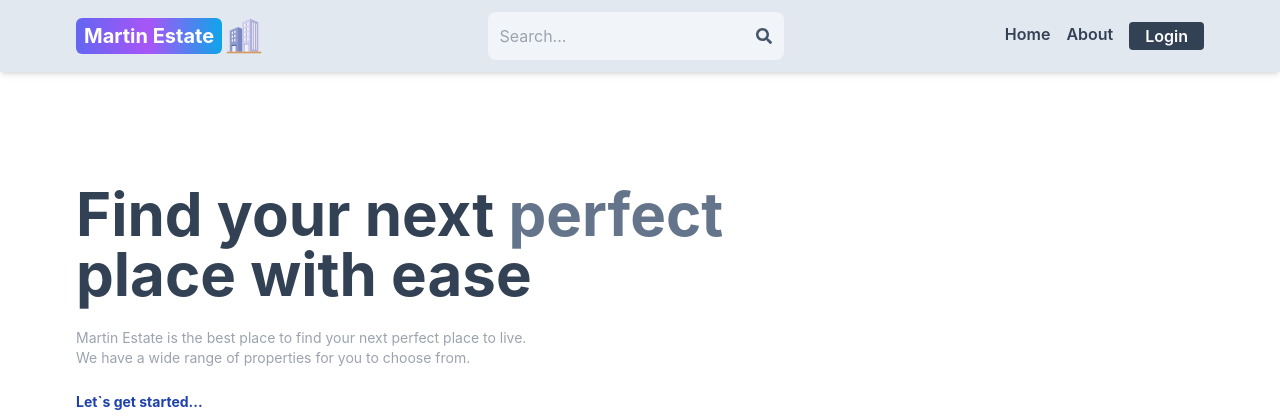
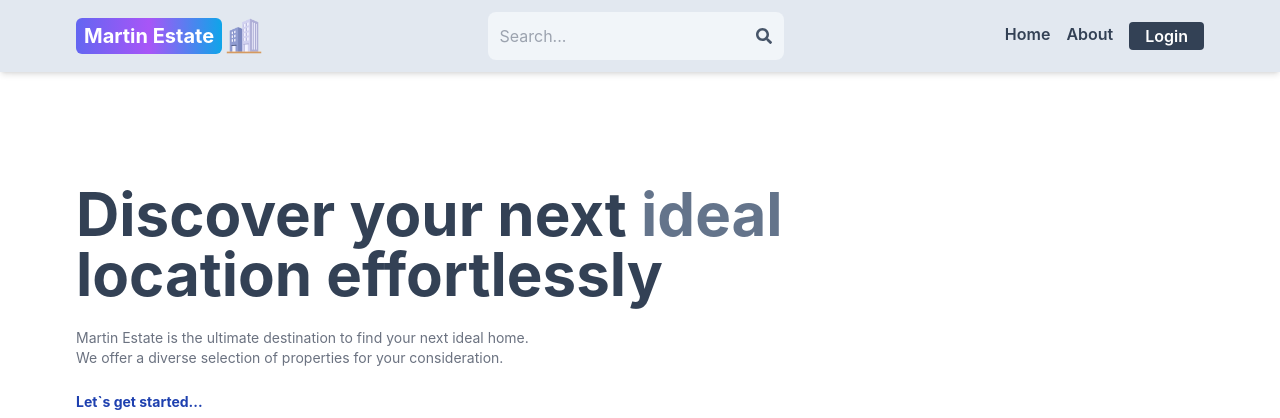
Before and after one commit to martin880/mern-estate-main, a React (Vite) app in the folder client/: page / in a window 1280 px wide. Shown: the top 418 px of the page. Built offline with nearby package versions, Linux system fonts and the light colour scheme; no server answers.

Commit message:
Update : Update UI

```diff
--- a/client/src/pages/Home.jsx
+++ b/client/src/pages/Home.jsx
@@ -50,15 +50,15 @@ export default function Home() {
       {/* top */}
       <div className="flex flex-col gap-6 p-28 px-3 max-w-6xl mx-auto">
         <h1 className="text-slate-700 font-bold text-3xl lg:text-6xl">
-          Find your next <span className="text-slate-500">perfect</span>
+          Discover your next <span className="text-slate-500">ideal</span>
           <br />
-          place with ease
+          location effortlessly
         </h1>
-        <div className="text-gray-400 text-xs sm:text-sm">
-          Martin Estate is the best place to find your next perfect place to
-          live.
+        <div className="text-gray-500 text-xs sm:text-sm">
+          Martin Estate is the ultimate destination to find your next ideal
+          home.
           <br />
-          We have a wide range of properties for you to choose from.
+          We offer a diverse selection of properties for your consideration.
         </div>
         <Link
           to={"/search"}
```
